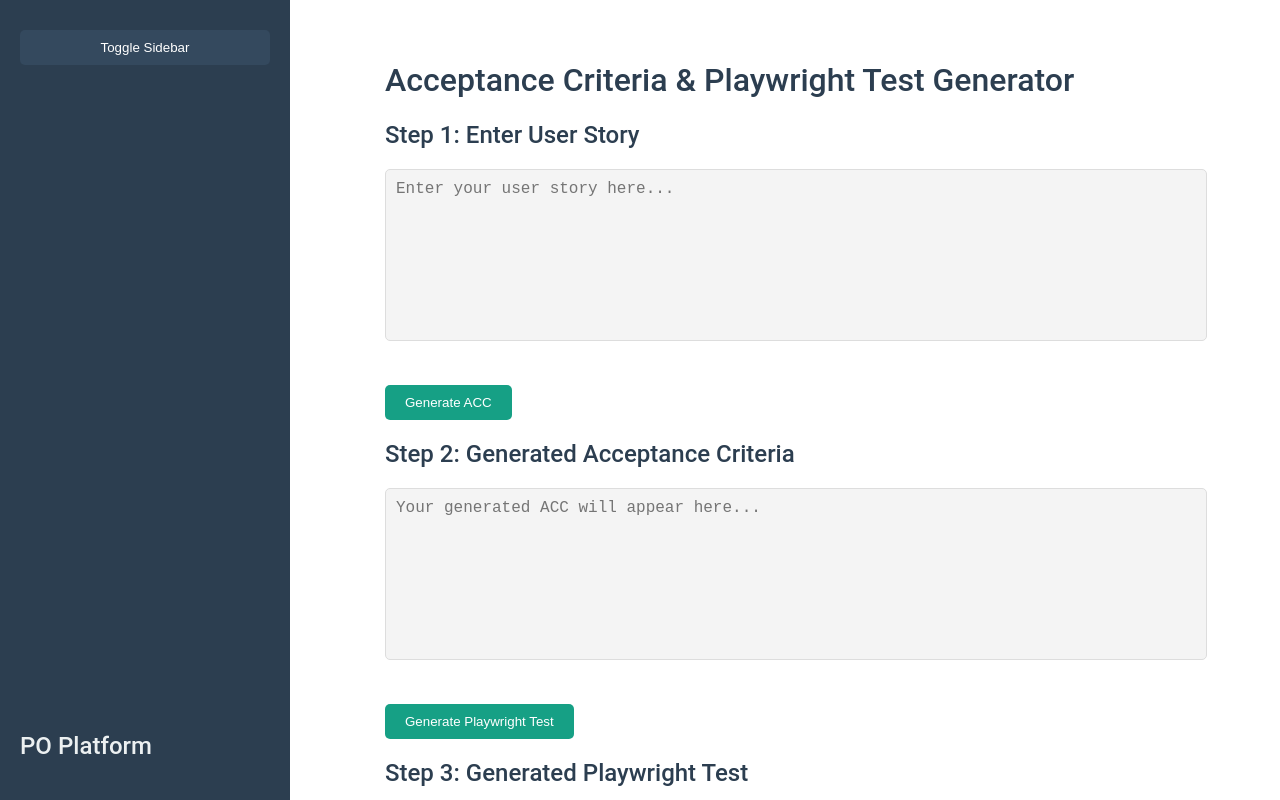
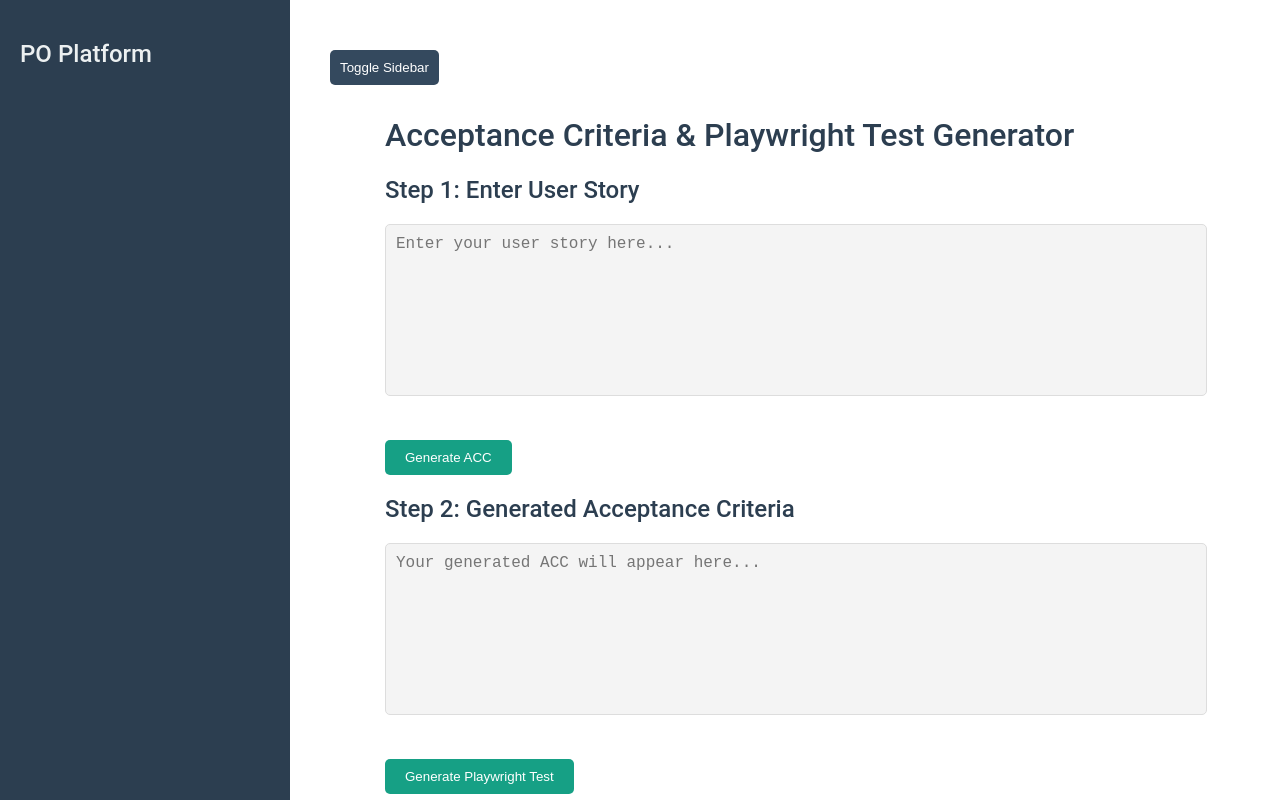
Before and after one commit to Barbara3Ferreira/ACC-Playwright-Generator, a plain HTML site: page index.html in a window 1280 px wide. Drawn offline with Linux system fonts and the light colour scheme.

Commit message:
Update index.html

```diff
--- a/index.html
+++ b/index.html
@@ -10,12 +10,12 @@
 
 <!-- Sidebar (PO Platform Name Only) -->
 <div class="sidebar">
-    <button class="sidebar-toggle" onclick="toggleSidebar()">Toggle Sidebar</button>
     <h2>PO Platform</h2>
 </div>
 
 <!-- Main Content -->
 <div class="main-content">
+    <button class="sidebar-toggle" onclick="toggleSidebar()">Toggle Sidebar</button> <!-- Moved the button here -->
     <div class="container">
         <h1>Acceptance Criteria & Playwright Test Generator</h1>
 
```
